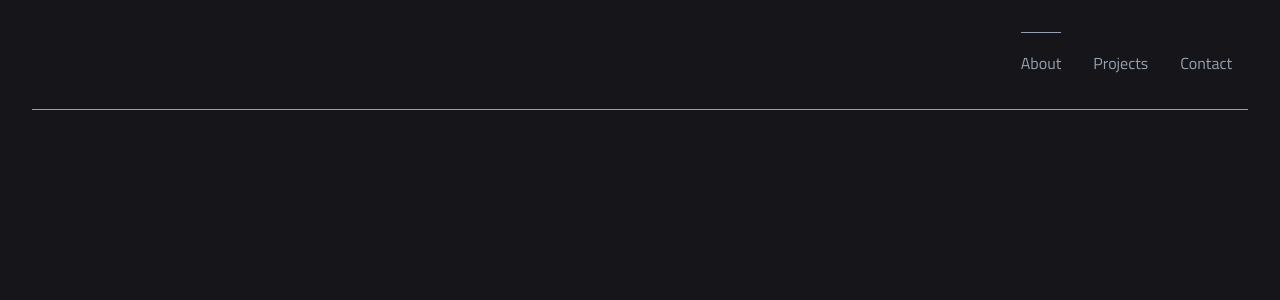
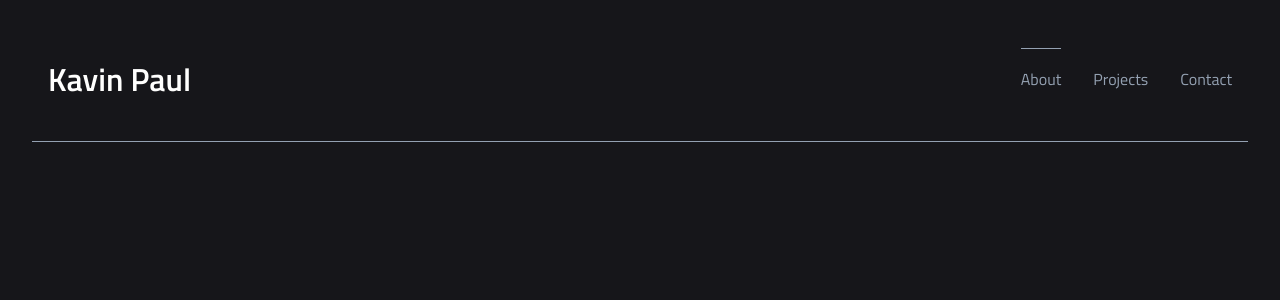
Before and after one commit to CodingKavin/MyPortfolio, a React (Vite) app: page / in a window 1280 px wide. Shown: the top 300 px of the page. Built offline with nearby package versions, Linux system fonts and the light colour scheme.

Commit message:
update NavBar to include name

```diff
--- a/src/components/Navigation/Navigation.jsx
+++ b/src/components/Navigation/Navigation.jsx
@@ -14,7 +14,11 @@ const Navigation = () => {
 
   return (
     <nav className="navbar">
-      <div className="navbar__left"></div>
+      <div className="navbar__left">
+        <Typography variant="h1" className="navbar__left-name">
+          Kavin Paul
+        </Typography>
+      </div>
 
       <div className="navbar__right--mobile">
         <button
--- a/src/components/Navigation/Navigation.scss
+++ b/src/components/Navigation/Navigation.scss
@@ -15,6 +15,10 @@
     position: static;
     margin: pxToRem(16) pxToRem(32);
     padding: pxToRem(16) pxToRem(16);
+  }
+
+  &__left-name {
+    color: $color-text-primary;
   }
 
   &__right {
```
